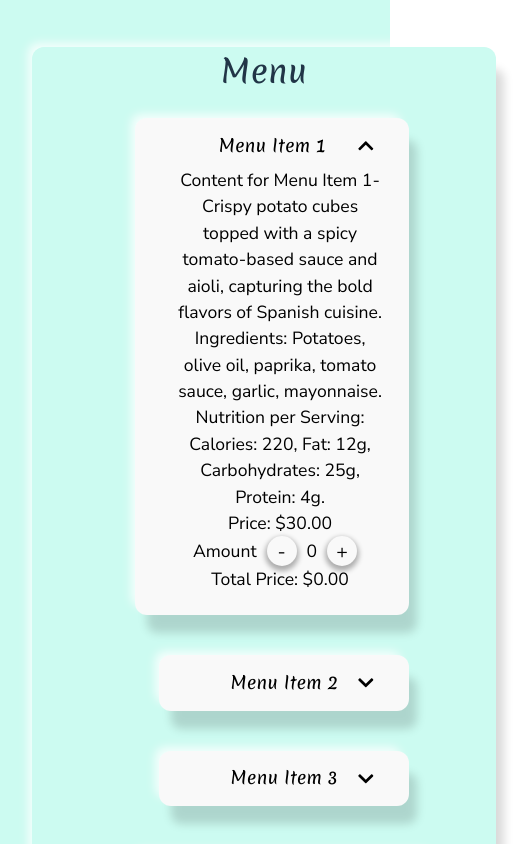
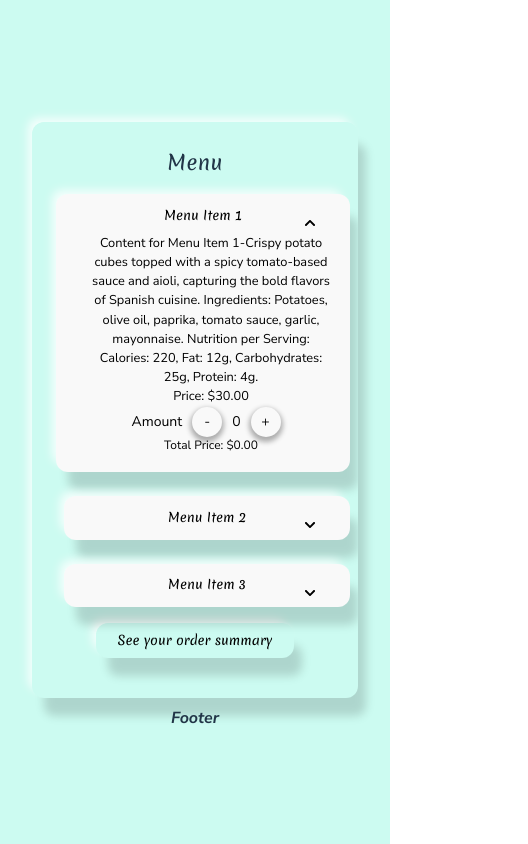
Before and after one commit to andrii-kuznichenko/restaurant-app, a React (Vite) app in the folder client/: page / in a window 390 px wide. Both pictures are taken after a click on the button "Menu Item 1". Shown: the top 844 px of the page, 528 px wide, since content can reach past the window. Built offline with nearby package versions, Linux system fonts and the light colour scheme.

Commit message:
responsiveness needs adjustments

```diff
--- a/client/src/components/UserMenu.css
+++ b/client/src/components/UserMenu.css
@@ -8,6 +8,21 @@
   font-style: italic;
   font-weight: 900;
   background-color: #ccfbf1;
+  display: flex;
+  flex-direction: column;
+  align-items: center;
+
+
+}
+
+.menu-item {
+  text-align: center;
+}
+
+.menu-items {
+  display: flex;
+  flex-direction: column;
+  justify-content: center;
 
 }
 
@@ -28,9 +43,13 @@
   transform: rotate(180deg);
 }
 
+
 .order-summary-button {
   background-color: #ccfbf1;
   border: 4px;
+  margin-bottom: 15px;
+  text-align: center;
+
 }
 
 .menu-title {
@@ -40,3 +59,78 @@
   font-weight: 900;
   color: #213547;
 }
+
+
+
+@media (max-width: 600px) {
+  .user-menu-container {
+    font-size: 0.8em;
+  }
+
+  .menu-title {
+    font-size: 1.6em;
+  }
+
+
+}
+
+
+
+@media only screen and (max-width: 320px) {
+  .user-menu-container {
+      flex-direction: column;
+      padding: 1em;
+  }
+
+  .menu-title {
+      font-size: 1.2em;
+  }
+
+  .menu-item {
+      font-size: 0.8em;
+  }
+
+  .order-summary-button {
+      font-size: 0.8em;
+  }
+}
+
+
+@media only screen and (min-width: 321px) and (max-width: 375px) {
+  .user-menu-container {
+      flex-direction: column;
+      padding: 1.5em;
+  }
+
+  .menu-title {
+      font-size: 1.4em;
+  }
+
+  .menu-item {
+      font-size: 0.9em;
+  }
+
+  .order-summary-button {
+      font-size: 0.9em;
+  }
+}
+
+
+@media only screen and (min-width: 376px) and (max-width: 425px) {
+  .user-menu-container {
+      flex-direction: column;
+      padding: 2em;
+  }
+
+  .menu-title {
+      font-size: 1.6em;
+  }
+
+  .menu-item {
+      font-size: 1em;
+  }
+
+  .order-summary-button {
+      font-size: 1em;
+  }
+}
--- a/client/src/components/UserMenu.jsx
+++ b/client/src/components/UserMenu.jsx
@@ -51,29 +51,26 @@ const handleRemove = (item) => {
 
 
 return (
-    <div className="user-menu-container mx-auto px-20 rounded-xl m-[15px] shadow-[10px_20px_10px_-2px_rgba(0,0,0,0.15),-6px_-6px_10px_-2px_rgba(255,255,255,0.8)]"
-      >
+
+  <div className="user-menu-container mx-auto px-2 rounded-xl m-2 shadow-[10px_20px_10px_-2px_rgba(0,0,0,0.15),-6px_-6px_10px_-2px_rgba(255,255,255,0.8)] overflow-auto flex items-center">
     <h2 className="menu-title">Menu</h2>
-      <div className="menu-items rounded-xl m-[15px] space-x-6 space-y-6 justify-center ">
-
-
+    <div className="menu-items rounded-xl m-2 space-x-2 space-y-2 justify-center">
     {userMenu.map((item) => (
       <div key={item.id}>
 
         <button
          type="button"
-              className="menu-item menu-item-hover relative shadow-[10px_20px_10px_-2px_rgba(0,0,0,0.15),-6px_-6px_10px_-2px_rgba(255,255,255,0.8)] rounded-xl justify-center text-black flex-col w-full m-2"
-
+          className="menu-item menu-item-hover relative shadow-[10px_20px_10px_-2px_rgba(0,0,0,0.15),-6px_-6px_10px_-2px_rgba(255,255,255,0.8)] rounded-xl justify-center text-black flex-col w-full m-2 sm:m-4 lg:m-6 justify-between mr-2"
           onClick={() => handleAccordionClick(item)}
          >
             <span style={{ fontFamily: "'Merienda', cursive" }}>{item.name}</span>
 
-              <div className="arrow-icon-container" style={{ transform: `rotate(${selectedItem && selectedItem.id === item.id ? '180deg' : '0'})` }}>
+            <div className="arrow-icon-container transform-gpu text-xs sm:text-sm md:text-base lg:text-lg my-1 sm:my-2 md:my-3 lg:my-4" style={{ transform: `rotate(${selectedItem && selectedItem.id === item.id ? '180deg' : '0'})` }}>
             <FaChevronDown />
             </div>
 
              {selectedItem && selectedItem.id === item.id && (
-              <div className="meal-details relative m-2 flex-col w-full">
+             <div className="meal-details relative m-2 flex-col w-full overflow-y-auto">
                <p>{selectedItem.content}</p>
                <p>Price: ${selectedItem.price.toFixed(2)}</p>
                <UserOrderMeal
@@ -83,6 +80,7 @@ const handleRemove = (item) => {
                 name={selectedItem.name}
                 content={selectedItem.content}
                 price={selectedItem.price}
+
                 />
                </div>
               )}
@@ -96,7 +94,7 @@ const handleRemove = (item) => {
 
       </div>
       <Link to="./OrderSummary">
-      <button className="order-summary-button shadow-[10px_20px_10px_-2px_rgba(0,0,0,0.15),-6px_-6px_10px_-2px_rgba(255,255,255,0.8)] text-black flex-col w-full m-6 rounded-xl"
+      <button className="order-summary-button shadow-[10px_20px_10px_-2px_rgba(0,0,0,0.15),-6px_-6px_10px_-2px_rgba(255,255,255,0.8)] text-black flex-col w-full rounded-xl"
         style={{ fontFamily: "'Merienda', cursive" }}>See your order summary</button>
        </Link>
       </div>
--- a/client/src/components/UserOrderMeal.jsx
+++ b/client/src/components/UserOrderMeal.jsx
@@ -7,12 +7,14 @@ const UserOrderMeal = ({ item, onAdd, onRemove, name, content, price }) => {
 
   const [quantity, setQuantity] = useState(0);
 
-  const handleAdd = () => {
+  const handleAdd = (event) => {
+    event.stopPropagation();
     setQuantity(quantity + 1);
     onAdd(item);
   };
 
-  const handleRemove = () => {
+  const handleRemove = (event) => {
+    event.stopPropagation();
     if (quantity > 0) {
       setQuantity(quantity - 1);
       onRemove(item);
@@ -22,17 +24,17 @@ const UserOrderMeal = ({ item, onAdd, onRemove, name, content, price }) => {
   const totalPrice = quantity * price;
 
 
-    return (
-      <div style={{ display: 'flex', flexDirection: 'column', alignItems: 'center' }}>
-        <div style={{ display: 'flex', alignItems: 'center' }}>
-          <span style={{ marginRight: '10px' }}>Amount</span>
-          <button onClick={handleRemove} style={{ borderRadius: '50%', padding: '5px', width: '30px', height: '30px', marginRight: '10px', boxShadow: '0 3px 5px 2px rgba(0,0,0,0.3)', display: 'flex', alignItems: 'center', justifyContent: 'center' }}>-</button>
-          <span style={{ marginRight: '10px' }}>{quantity}</span>
-          <button onClick={handleAdd} style={{ borderRadius: '50%', padding: '5px', width: '30px', height: '30px', marginRight: '10px', boxShadow: '0 3px 5px 2px rgba(0,0,0,0.3)', display: 'flex', alignItems: 'center', justifyContent: 'center' }}>+</button>
-        </div>
-        <div>Total Price: ${totalPrice.toFixed(2)}</div>
+  return (
+    <div style={{ display: 'flex', flexDirection: 'column', alignItems: 'center' }}>
+      <div style={{ display: 'flex', alignItems: 'center' }}>
+        <span style={{ marginRight: '10px' }} className="text-sm sm:text-base md:text-lg lg:text-xl">Amount</span>
+        <button onClick={handleRemove} style={{ borderRadius: '50%', padding: '5px', width: '30px', height: '30px', marginRight: '10px', boxShadow: '0 3px 5px 2px rgba(0,0,0,0.3)', display: 'flex', alignItems: 'center', justifyContent: 'center' }} className="text-sm sm:text-base md:text-lg lg:text-xl">-</button>
+        <span style={{ marginRight: '10px' }} className="text-sm sm:text-base md:text-lg lg:text-xl">{quantity}</span>
+        <button onClick={handleAdd} style={{ borderRadius: '50%', padding: '5px', width: '30px', height: '30px', marginRight: '10px', boxShadow: '0 3px 5px 2px rgba(0,0,0,0.3)', display: 'flex', alignItems: 'center', justifyContent: 'center' }} className="text-sm sm:text-base md:text-lg lg:text-xl">+</button>
       </div>
-    );
+      <div className="text-xs sm:text-sm md:text-base lg:text-lg">Total Price: <strong>${totalPrice.toFixed(2)}</strong></div>
+    </div>
+  );
 };
 
 export default UserOrderMeal;
```
Lines whose indentation alone changed are shown as unchanged.
